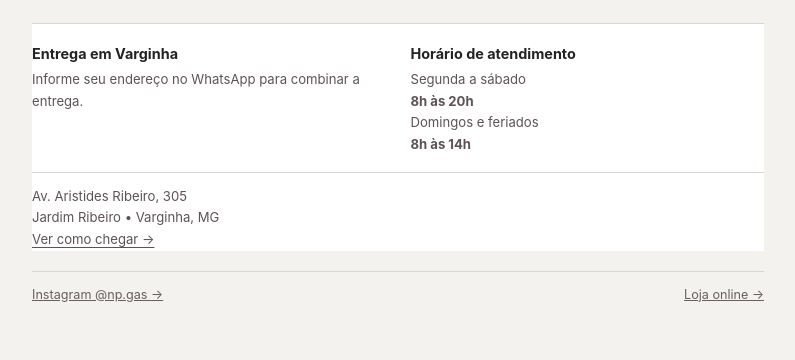
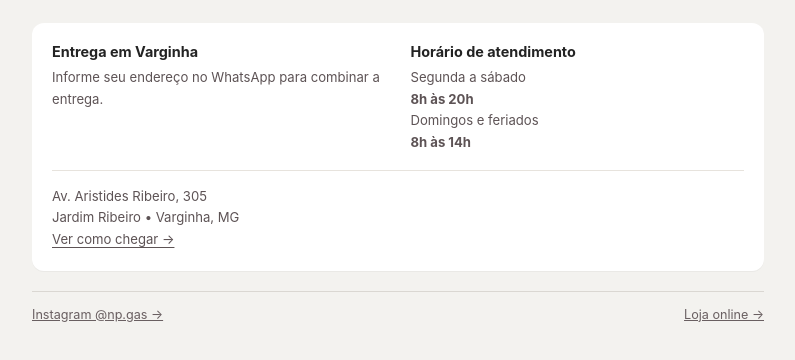
Before and after one commit to Felipe-rbaroncelli/Np-g-s-gua-mineral-, a plain HTML site: page index.html in a window 1280 px wide. Shown: the part 836-1196 px from the top of the page, without its empty margins (242-1037 px from the left). Drawn offline with Linux system fonts and the light colour scheme.

Commit message:
Padroniza cartão de entrega e horários com os demais blocos

```diff
--- a/index.html
+++ b/index.html
@@ -93,6 +93,10 @@ dialog::backdrop{background:#1a1918b3;backdrop-filter:blur(3px)}
 .close{background:#eeece8}
 @media(min-width:600px){main{padding-top:34px}.brand img{width:250px}.brand p{max-width:200px}.hero{padding-top:34px}.products{gap:16px}.product{min-height:160px;display:grid;grid-template-columns:1fr 100px;padding:23px;align-items:end}.product img{grid-column:2;grid-row:1/3;width:90px;height:90px;align-self:center;margin:0}.product strong{grid-column:1;grid-row:1}.product span{grid-column:1;grid-row:2;align-self:start}.hero h1{max-width:16ch}}
 @media(max-width:360px){main{padding-inline:16px}.brand img{width:175px}.brand p{font-size:.72rem}.product{padding:15px}.product strong{font-size:1.18rem}}
+
+.info{background:#fff;border:0;border-radius:12px;padding:20px;box-shadow:0 1px 0 #0000000a;overflow:hidden}
+.info .address{border-top:1px solid #e7e3dd;padding-top:15px}
+@media(max-width:420px){.info{gap:17px;padding:18px}.info>div{min-width:0}.info p{overflow-wrap:break-word}}
 </style>
 </head>
 <body>
```
